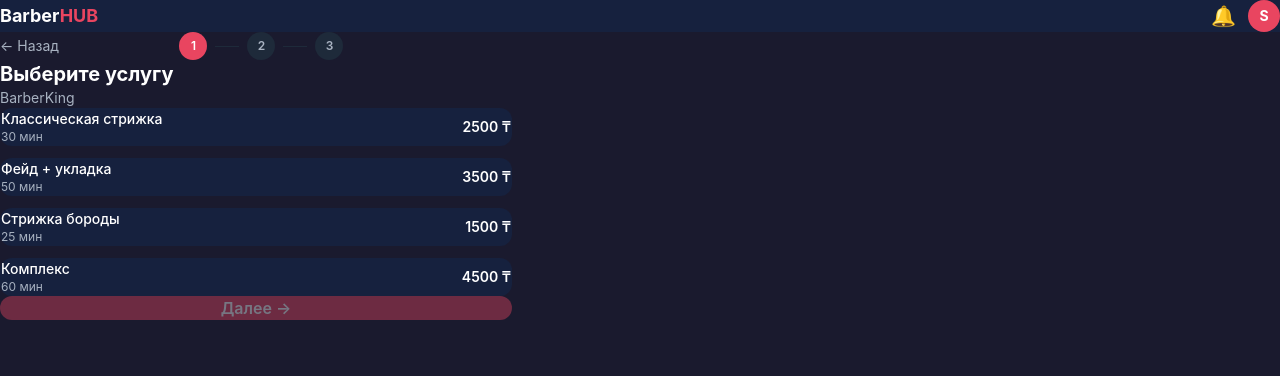
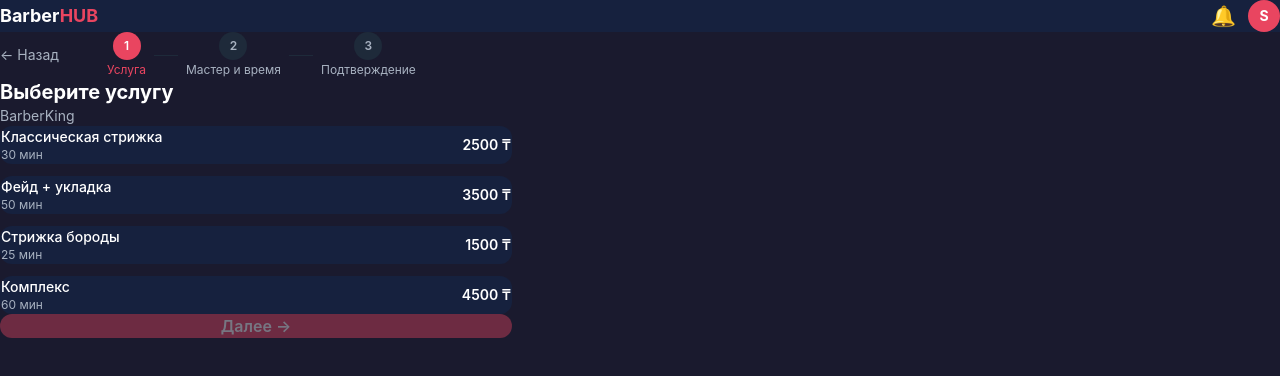
Before and after one commit to kaldybekoff/BarberShopHub_Frontend, a React (Vite) app: page /booking/1 in a window 1280 px wide. Shown: the top 376 px of the page. Built offline with nearby package versions, Linux system fonts and the light colour scheme; sample sign-in values are in the browser's storage.

Commit message:
add bookingSteps constant and use it in BookingPage

```diff
--- a/src/constants/bookingSteps.js
+++ b/src/constants/bookingSteps.js
@@ -0,0 +1,7 @@
+const bookingSteps = [
+  { step: 1, label: "Услуга" },
+  { step: 2, label: "Мастер и время" },
+  { step: 3, label: "Подтверждение" },
+];
+
+export default bookingSteps;
--- a/src/pages/user/BookingPage.jsx
+++ b/src/pages/user/BookingPage.jsx
@@ -1,6 +1,7 @@
 import { useState } from "react";
 import { useParams, useNavigate } from "react-router-dom";
 import mockShops from "../../data/mockShops";
+import bookingSteps from "../../constants/bookingSteps";
 import colors from "../../styles/colors";
 
 const timeSlots = [
@@ -83,8 +84,9 @@ function BookingPage() {
           </button>
           {/* индикатор шагов */}
           <div className="flex items-center gap-2">
-            {[1, 2, 3].map((step) => (
+            {bookingSteps.map(({ step, label }) => (
               <div key={step} className="flex items-center gap-2">
+                <div className="flex flex-col items-center gap-0.5">
                   <div
                     className="w-7 h-7 rounded-full flex items-center justify-center text-xs font-semibold"
                     style={{
@@ -93,8 +95,12 @@ function BookingPage() {
                     }}>
                     {step}
                   </div>
-                {step < 3 && (
-                  <div className="w-6 h-px" style={{ backgroundColor: step < currentStep ? colors.accent : colors.light }} />
+                  <span className="text-xs hidden sm:block" style={{ color: step <= currentStep ? colors.accent : colors.gray }}>
+                    {label}
+                  </span>
+                </div>
+                {step < bookingSteps.length && (
+                  <div className="w-6 h-px mb-4" style={{ backgroundColor: step < currentStep ? colors.accent : colors.light }} />
                 )}
               </div>
             ))}
```
Lines whose indentation alone changed are shown as unchanged.
